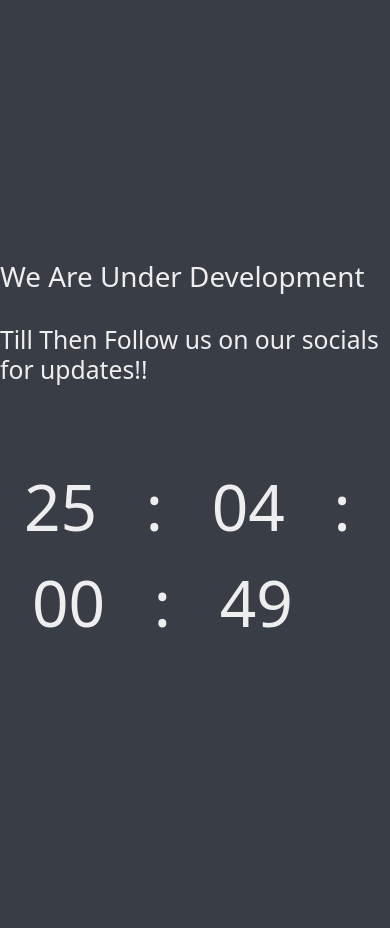
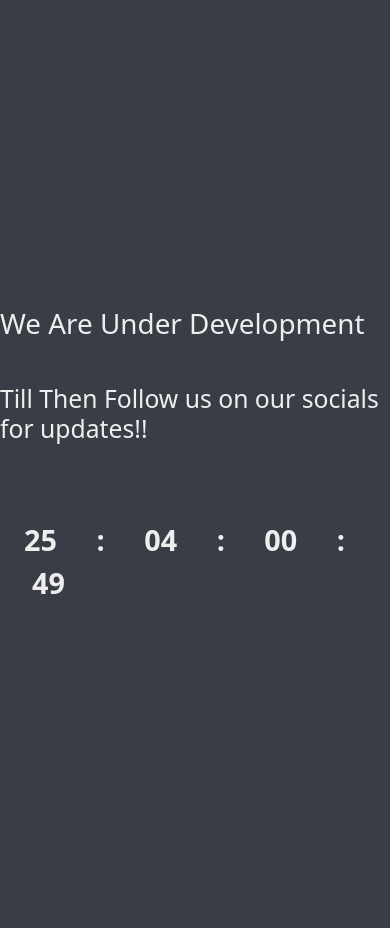
Before and after one commit to Zeref101/ByteLifeWebsite, a Flask app: page / in a window 390 px wide. Shown: the part 75-1003 px from the top of the page. Run offline with Flask 3, Linux system fonts and the light colour scheme; some libraries are stand-ins or nearby versions.

Commit message:
Update index.css

```diff
--- a/static/css/index.css
+++ b/static/css/index.css
@@ -115,10 +115,35 @@
   background-color: black;
   border-radius: 5px;
 }
+@media only screen and (max-width: 885px){
+  #countdown{
+    font-size: 4rem;
+    font-weight: 600;
+  }
+}
+@media only screen and (max-width: 670px){
+  #countdown{
+    font-size: 3.5rem;
+    font-weight: 600;
+  }
+}
 
-@media only screen and (max-width: 900px){
+@media only screen and (max-width: 638px){
   #countdown {
-    font-size: 4rem;
+    font-size: 2.5rem;
+  }
+  .dev-msg{
+    display: flex;
+    flex-direction: column;
+    justify-content: center;
+
+    font-size: 1.5rem;
+  }
+}
+@media only screen and (max-width: 512px){
+  #countdown{
+    font-size: 1.8rem;
+    font-weight: 600;
   }
 
 }
```
